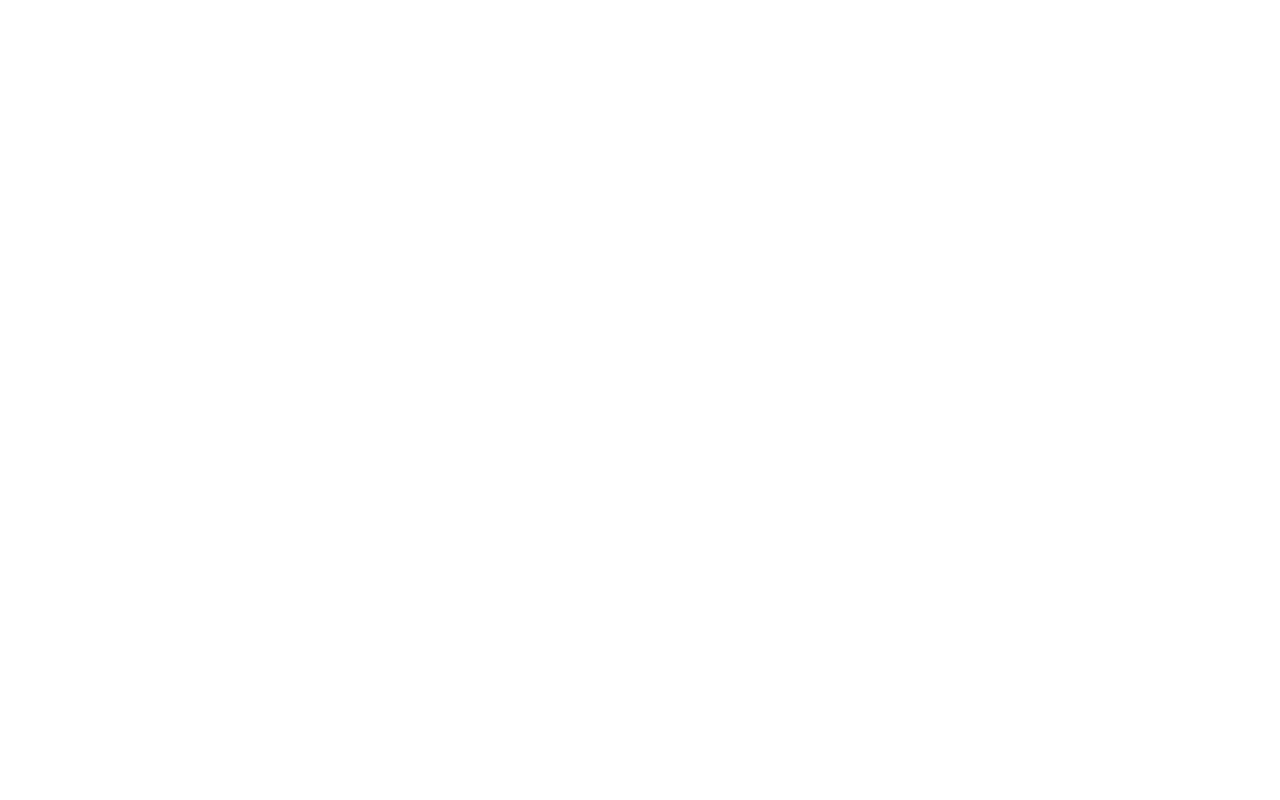
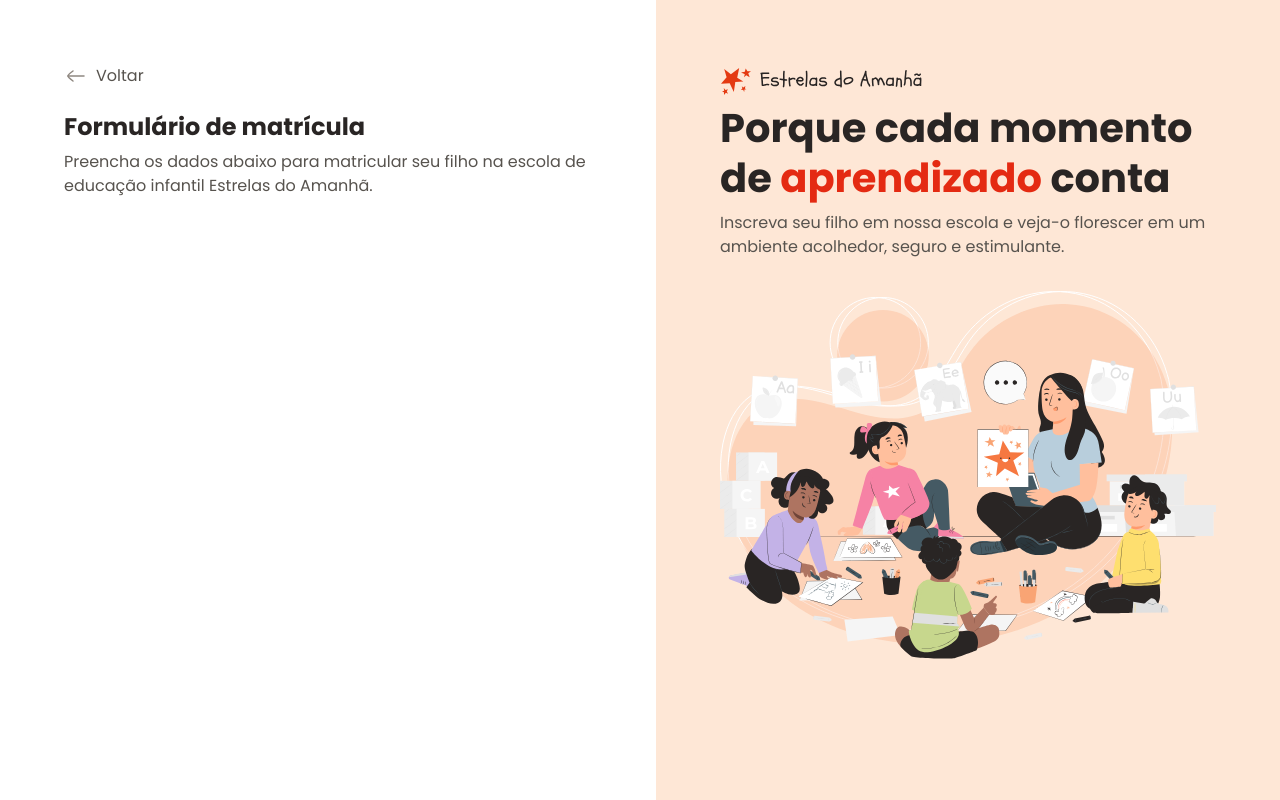
Before and after one commit to DaviBeckha/Formulario_Matricula, a plain HTML site: page index.html in a window 1280 px wide. Drawn offline with Linux system fonts and the light colour scheme; a web font is replaced by a local one.

Commit message:
Main and aside ADD

```diff
--- a/index.html
+++ b/index.html
@@ -12,6 +12,32 @@
     <link rel="stylesheet" href="styles/index.css">
 </head>
 <body>
+    <div id="app">
+        <main>
+            <div class="main-container">
+                <div class="back">
+                    <img src="assets/Icons/arrow-left-02.svg" alt="ícone de voltar">
+                    <span>Voltar</span>
+                </div>
 
+                <h1>Formulário de matrícula</h1>
+                <p>Preencha os dados abaixo para matricular seu filho na escola de educação infantil Estrelas do Amanhã.</p>
+            </div>
+        </main>
+
+        <aside>
+            <div class="aside-container">
+                <header>
+                    <img src="assets/Logo/logo.svg" alt="Logos estrelas do amanhã">
+                    <h2>Porque cada momento de <span>aprendizado</span>
+                        conta
+                    </h2>
+                    <p>Inscreva seu filho em nossa escola e veja-o florescer em um ambiente acolhedor, seguro e estimulante.</p>
+                </header>
+
+                <img src="assets/Icons-Ilustration/Illustration.svg" alt="Ilustração de uma professora com alunos">
+            </div>
+        </aside>
+    </div>
 </body>
 </html>
--- a/styles/global.css
+++ b/styles/global.css
@@ -1,3 +1,9 @@
+*{
+    margin: 0;
+    padding: 0;
+    box-sizing: border-box;
+}
+
 :root {
     --font-family: 'Poppins', sans-serif;
     --text: 400 1rem/1.5 var(--font-family);
@@ -18,3 +24,19 @@
     --semantic-error: #dc2626;
 
 }
+
+body {
+    overflow: hidden;
+
+    font: var(--text);
+    color: var(--text-secondary);
+}
+
+h1,h2 {
+    color: var(--text-primary);
+}
+
+img {
+    max-width: 100%;
+    height: auto;
+}
--- a/styles/index.css
+++ b/styles/index.css
@@ -1 +1,2 @@
 @import url(global.css);
+@import url(layout.css);
--- /dev/null
+++ b/styles/layout.css
@@ -0,0 +1,52 @@
+#app {
+    display: grid;
+    grid-template-columns: 51.25% 48.75%;
+
+    height: 100vh;
+    overflow: hidden;
+}
+
+
+main {
+    overflow: auto;
+    padding: 4rem;
+
+    & .main-container {
+        max-width: 33rem;
+        margin-left: auto;
+    }
+
+    & .back {
+        display: flex;
+        align-items: center;
+        gap: .5rem;
+        margin-bottom: 1.5rem;
+    }
+
+    h1 {
+        font: 600 1.5rem/1.25 var(--font-family);
+        margin-bottom: .5rem;
+    }
+}
+
+aside{
+    padding: 4rem;
+    background-color: var(--surface-secondary);
+
+    & .aside-container {
+        max-width: 31rem;
+
+        & > img {
+            margin-top: 2rem;
+        }
+    }
+
+
+    & h2 {
+        font: 600 2.5rem/1.25 var(--font-family);
+        margin-bottom: .5rem;
+        & span {
+            color: var(--text-highlight);
+        }
+    }
+}
```
